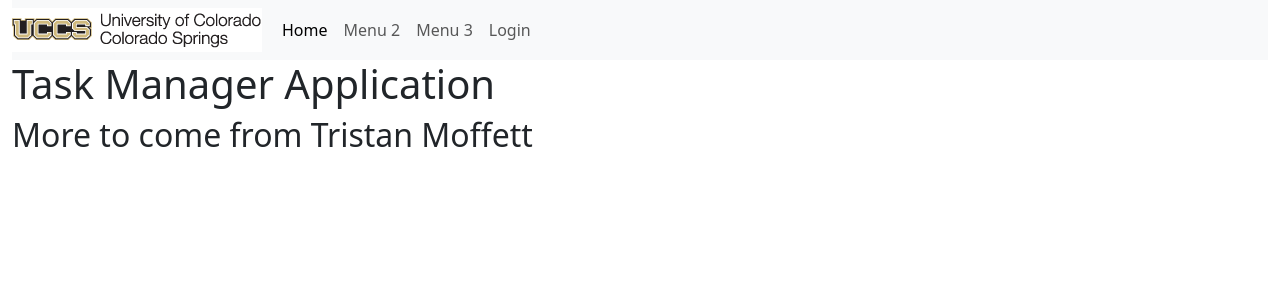
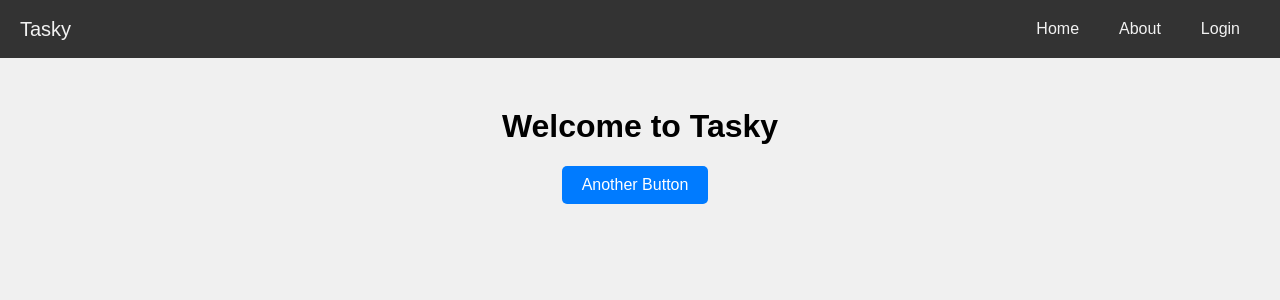
Before and after one commit to Jabsalot/task_manager, a Django app: page / in a window 1280 px wide. Shown: the top 300 px of the page. Run offline with Django 4.2, Linux system fonts and the light colour scheme.

Commit message:
Created basic template for all html pages and prototyped home page

```diff
--- a/task_manager_app/templates/task_manager_app/base_template.html
+++ /dev/null
@@ -1,48 +0,0 @@
-{% load static %}
-
-<!DOCTYPE html>
-<html lang="en">
- <head>
-   <title>UCCS CS Students</title>
-   <meta charset="utf-8">
-   <meta name="viewport" content="width=device-width, initial-scale=1">
-   <title>Bootstrap demo</title>
-   <link href="https://cdn.jsdelivr.net/npm/bootstrap@5.3.1/dist/css/bootstrap.min.css" rel="stylesheet" integrity="sha384-4bw+/aepP/YC94hEpVNVgiZdgIC5+VKNBQNGCHeKRQN+PtmoHDEXuppvnDJzQIu9" crossorigin="anonymous">
- </head>
-
-
- <body>
-   <div class="container-fluid">
-
-     <!-- Navbar-->
-     <nav class="navbar navbar-expand-lg bg-body-tertiary">
-       <img src="{% static 'images/uccs_logo.gif' %}">
-       <div class="container-fluid">
-         <button class="navbar-toggler" type="button" data-bs-toggle="collapse" data-bs-target="#navbarNavAltMarkup" aria-controls="navbarNavAltMarkup" aria-expanded="false" aria-label="Toggle navigation">
-           <span class="navbar-toggler-icon"></span>
-         </button>
-         <div class="collapse navbar-collapse" id="navbarNavAltMarkup">
-           <div class="navbar-nav">
-             <a class="nav-link active" aria-current="page" href="{% url 'index' %}">Home</a>
-             <a class="nav-link" href="#">Menu 2</a>
-             <a class="nav-link" href="#">Menu 3</a>
-             {% if user.is_authenticated %}
-               <a class="nav-link" href="{% url 'logout' %}?next={{ request.path }}">Logout {{user}}</a>
-             {% else %}
-               <a class="nav-link" href="{% url 'login' %}?next={{ request.path }}">Login </a>
-             {% endif %}
-           </div>
-         </div>
-       </div>
-     </nav>
-
-
-       <div class="col-sm-10">
-         <!-- add block content from html template -->
-         {% block content %}
-         {% endblock %}
-       </div>
-     </div>
-   </div>
- </body>
-</html>
--- a/task_manager_app/templates/task_manager_app/index.html
+++ b/task_manager_app/templates/task_manager_app/index.html
@@ -1,9 +1,12 @@
 <!-- inherit from base.html-->
-{% extends "task_manager_app/base_template.html" %}
+{% extends "task_manager_app/myBase_template.html" %}
 
 <!-- Replace block content in base_template.html -->
 {% block content %}
-    <h1>Task Manager Application</h1>
 
-    <h2>More to come from Tristan Moffett</h2>
+    <div class="container">
+        <h1>Welcome to Tasky</h1>
+        <a href="#" class="btn">Another Button</a>
+    </div>
+
 {% endblock %}
--- /dev/null
+++ b/task_manager_app/templates/task_manager_app/myBase_template.html
@@ -0,0 +1,79 @@
+<!DOCTYPE html>
+<html lang="en">
+<head>
+  <meta charset="UTF-8">
+  <meta name="viewport" content="width=device-width, initial-scale=1.0">
+  <title>Home Page</title>
+  <style>
+    body {
+      font-family: Arial, sans-serif;
+      margin: 0;
+      padding: 0;
+      background-color: #f0f0f0;
+    }
+    .navbar {
+      background-color: #333;
+      overflow: hidden;
+      display: flex;
+      justify-content: space-between;
+      align-items: center;
+      padding: 10px 20px;
+    }
+    .navbar-brand {
+      color: #f2f2f2;
+      text-decoration: none;
+      font-size: 20px;
+    }
+    .navbar-links {
+      display: flex;
+      align-items: center;
+    }
+    .navbar-link {
+      color: #f2f2f2;
+      text-decoration: none;
+      padding: 10px 20px;
+    }
+    .navbar-link:hover {
+      background-color: #ddd;
+      color: black;
+    }
+    .container {
+      max-width: 800px;
+      margin: 50px auto;
+      text-align: center;
+    }
+    .btn {
+      display: inline-block;
+      padding: 10px 20px;
+      background-color: #007bff;
+      color: #fff;
+      text-decoration: none;
+      border-radius: 5px;
+      margin-right: 10px;
+      transition: background-color 0.3s;
+    }
+    .btn:hover {
+      background-color: #0056b3;
+    }
+  </style>
+</head>
+
+<body>
+
+    <div class="navbar">
+        <a href="#" class="navbar-brand">Tasky</a>
+        <div class="navbar-links">
+            <a href="#" class="navbar-link">Home</a>
+            <a href="#" class="navbar-link">About</a>
+            <a href="login.html" class="navbar-link">Login</a>
+        </div>
+    </div>
+
+</body>
+</html>
+
+<div class="col-sm-10">
+    <!-- add block content from html template -->
+    {% block content %}
+    {% endblock %}
+</div>
```
